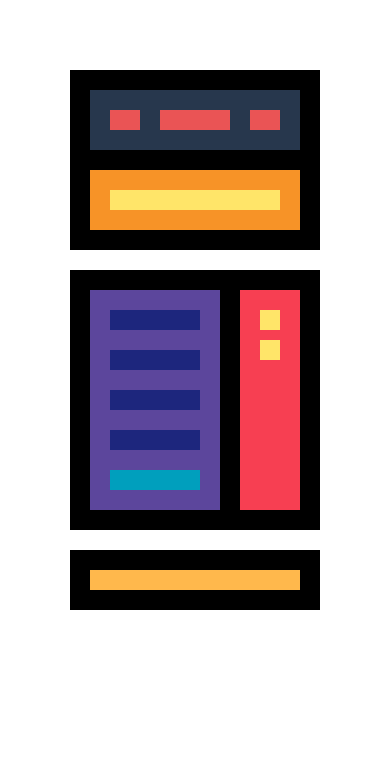
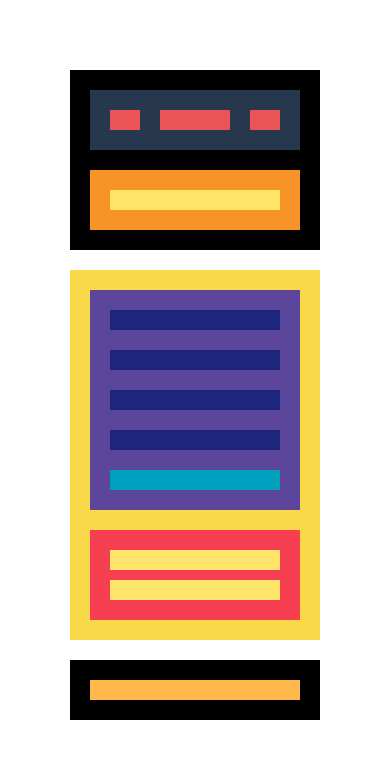
Before and after one commit to jorgeramirezbr/HTML_CSS, a plain HTML site: page Nivell-1/index.html in a window 390 px wide. Drawn offline with Linux system fonts and the light colour scheme.

Commit message:
nivel 1 ex 2

```diff
--- a/Nivell-1/estilos.css
+++ b/Nivell-1/estilos.css
@@ -68,3 +68,9 @@
         .pie{
             background: #FFB84C;
         }
+        @media (max-width: 1024px){
+            .section{
+                background: #F9D949;
+                flex-direction: column;
+            }
+        }
```
